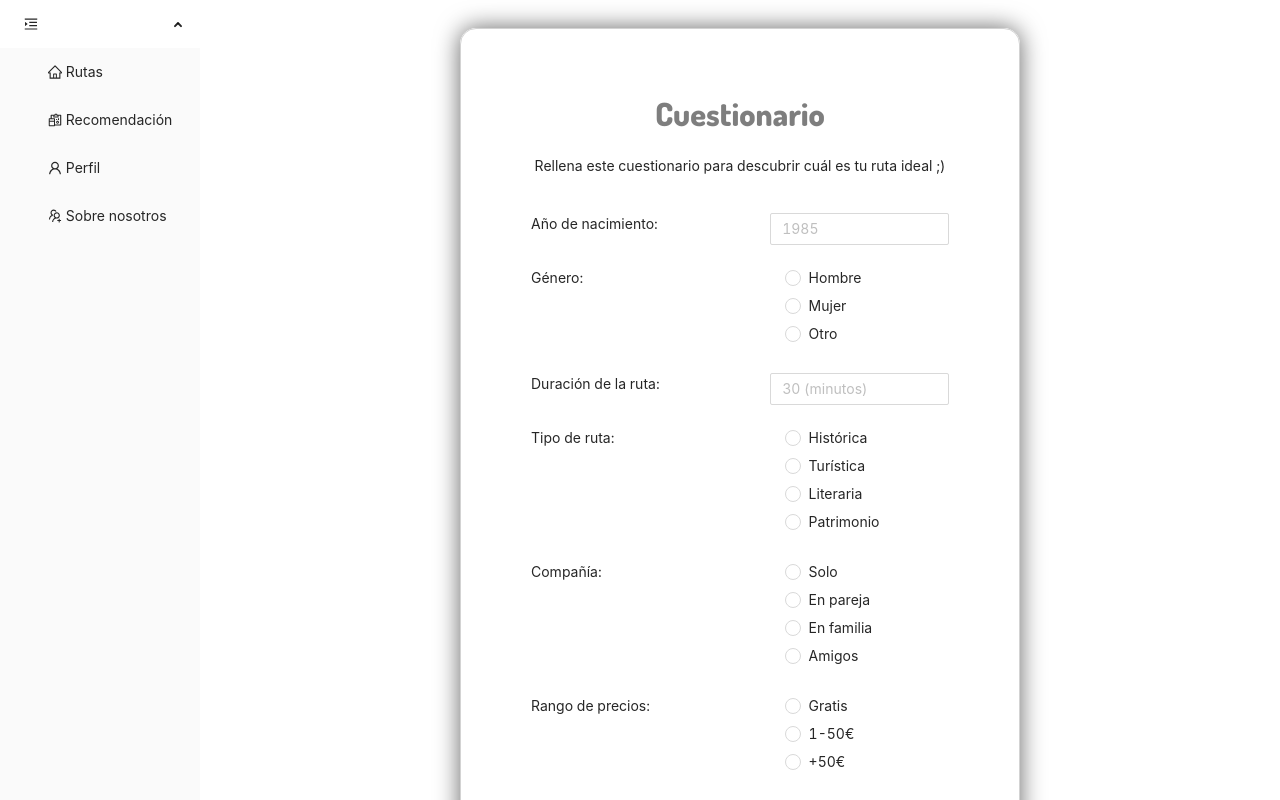
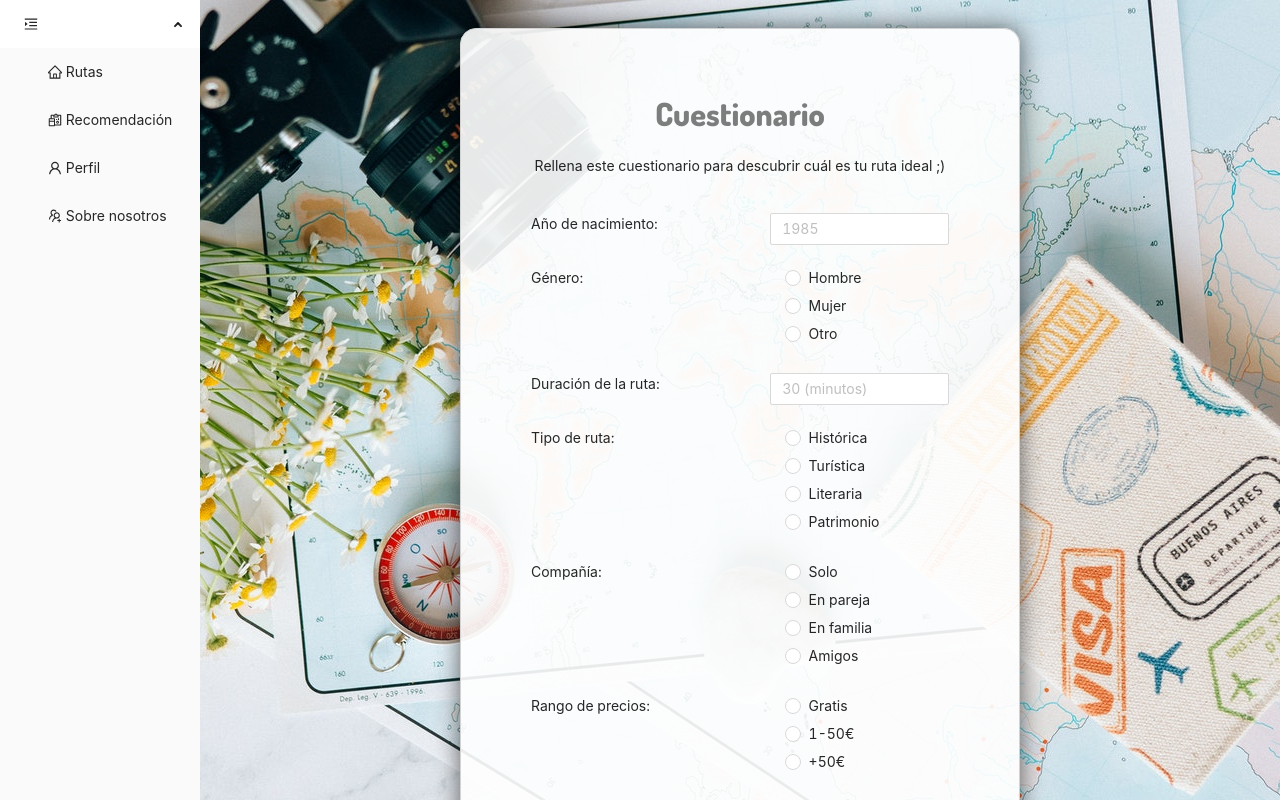
Before and after one commit to vaneebg/FRONTEND-TRIPULACIONES, a React (Create React App) app: page /quiz in a window 1280 px wide. Shown: the top 800 px of the page. Built offline with nearby package versions, Linux system fonts and the light colour scheme; no server answers; sample sign-in values are in the browser's storage; a web font is replaced by a local one.

Commit message:
cuestionario estilo

```diff
--- a/src/components/AboutUs/AboutUs.scss
+++ b/src/components/AboutUs/AboutUs.scss
@@ -1,5 +1,4 @@
 .mainContainer {
-  margin-bottom: 5em;
 
   .aboutUs {
     display: flex;
--- a/src/components/Main/Quiz/Quiz.scss
+++ b/src/components/Main/Quiz/Quiz.scss
@@ -5,6 +5,11 @@ h1 {
 }
 
 .mainContainer {
+  background-image: url('../../../assets/fondo_ruta.jpg');
+  background-size: cover;
+  background-attachment: fixed;
+  height:100%;
+  padding-bottom:2em;
   .quizzCard {
     .form-register-container {
       padding: 2em;
@@ -74,7 +79,7 @@ h1 {
     flex-direction: column;
     align-items: center;
     width: 100vw;
-    height: 100vh;
+    height: 145vh;
 
     .quizzCard {
       .form-register-container {
```
